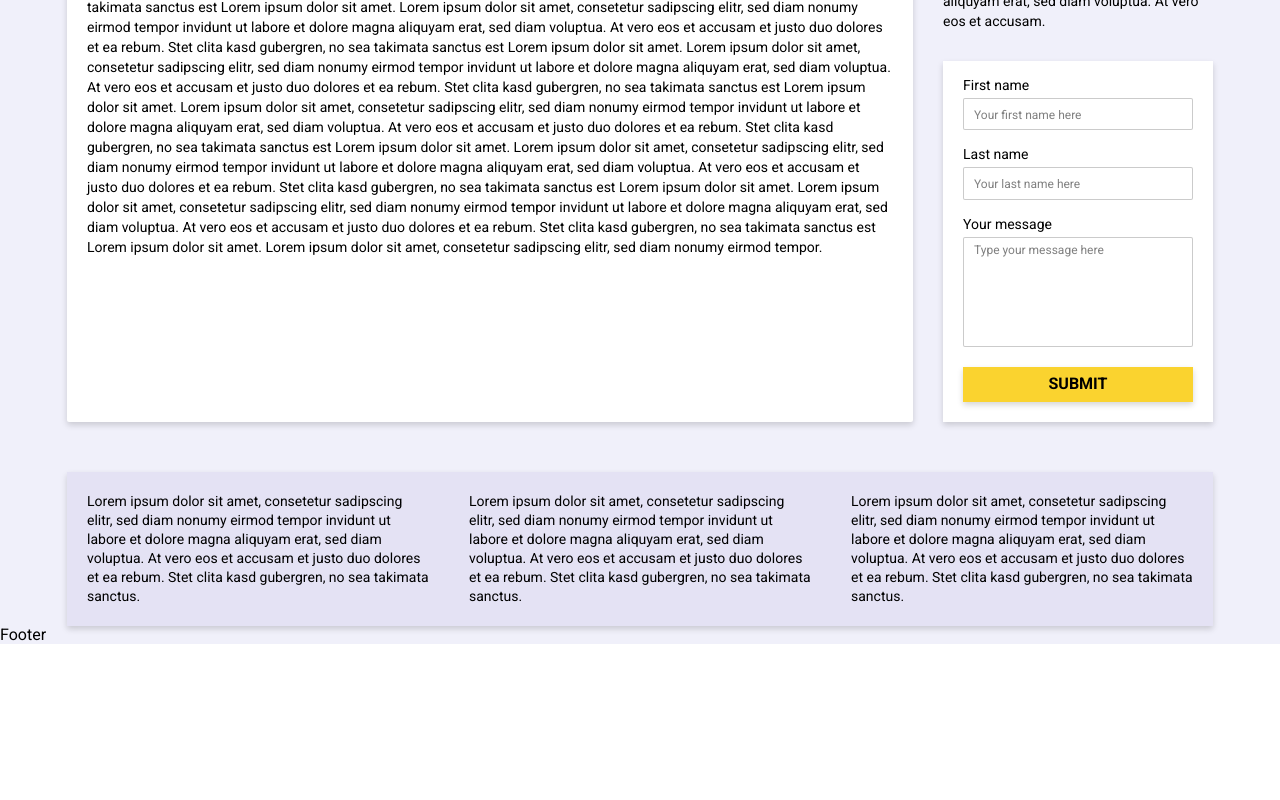
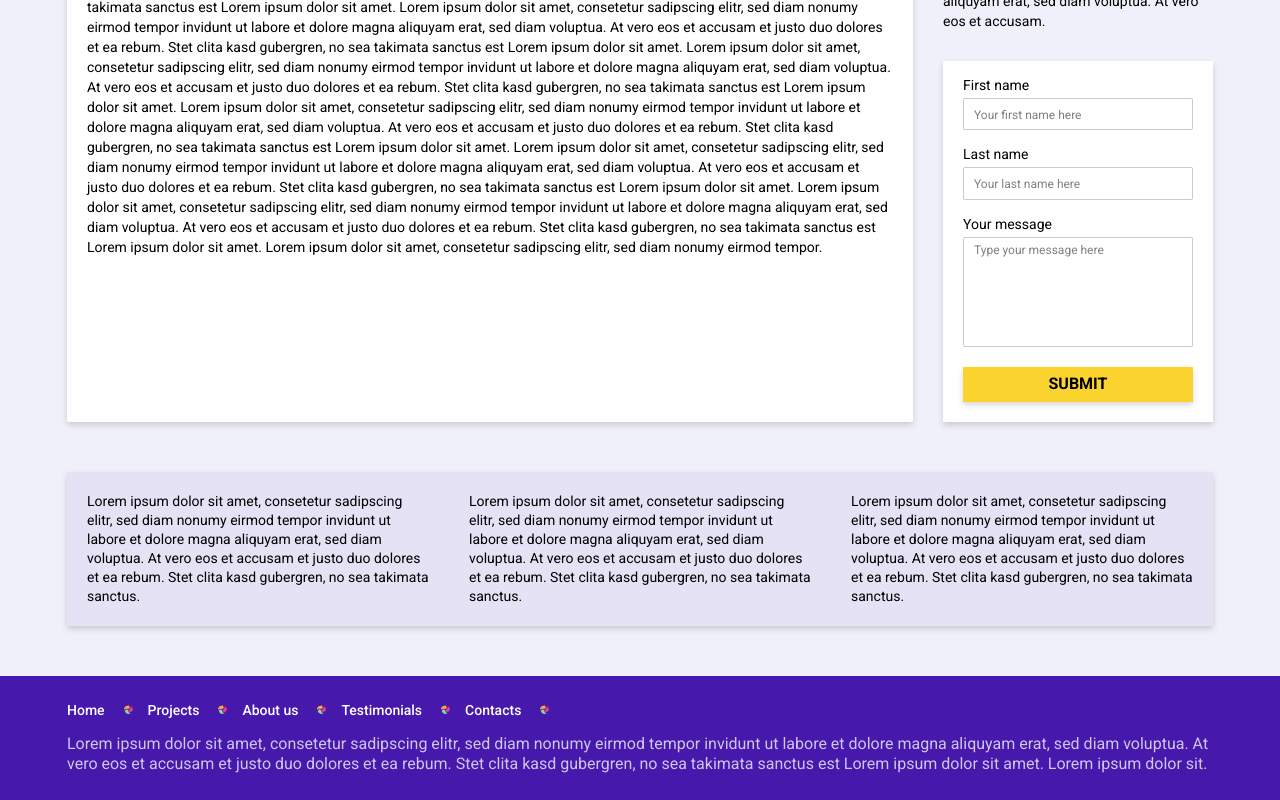
Before and after one commit to Loruz/eneba-test, a React (Create React App) app in the folder client/: page / in a window 1280 px wide. Shown: the part 291-1091 px from the top of the page. Before the commit the page ends 935 px from the top, so only its background shows below. Built offline with nearby package versions, Linux system fonts and the light colour scheme.

Commit message:
Footer styling

```diff
--- a/client/src/components/AppFooter/AppFooter.module.css
+++ b/client/src/components/AppFooter/AppFooter.module.css
@@ -0,0 +1,49 @@
+.footer {
+    background-color: var(--primary-color);
+    padding: 26px 0;
+}
+
+.innerContainer {
+    width: 100%;
+    max-width: calc(1146px + 40px);
+    margin: 0 auto;
+    padding: 0 20px;
+}
+
+.text {
+    --text-color: #FFFFFFBF;
+    line-height: 20px;
+    color: var(--text-color);
+}
+
+.linkList {
+    list-style: none;
+    display: flex;
+    margin: 0 0 16px 0;
+    padding: 0;
+}
+
+.listItem {
+    display: flex;
+    align-items: center;
+    justify-content: space-between;
+    margin-right: 15px;
+}
+
+.linkIcon {
+    margin-left: 19px;
+    width: 9px;
+    height: 9px;
+}
+
+.link {
+    color: var(--white-color);
+    transition: color .3s;
+    font-size: var(--text-font-size);
+    text-decoration: none;
+    font-weight: var(--font-normal);
+}
+
+.link:hover {
+    color: var(--yellow-hover-color);
+}
--- a/client/src/components/AppFooter/AppFooter.tsx
+++ b/client/src/components/AppFooter/AppFooter.tsx
@@ -1,9 +1,39 @@
 import React, { FC } from 'react'
+import styles from './AppFooter.module.css'
+import linkIcon from '../../assets/images/footer-link-icon.png'
 
-const AppFooter: FC = () =>{
+const AppFooter: FC = () => {
   return (
-    <div className='mainContainer'>
-      <div>Footer</div>
+    <div className={styles.footer}>
+      <div className={styles.innerContainer}>
+        <ul className={styles.linkList}>
+          <li className={styles.listItem}>
+            <a href="/#" className={styles.link}>Home</a>
+            <img src={linkIcon} alt="linkIcon" className={styles.linkIcon}/>
+          </li>
+          <li className={styles.listItem}>
+            <a href="/#" className={styles.link}>Projects</a>
+            <img src={linkIcon} alt="linkIcon" className={styles.linkIcon}/>
+          </li>
+          <li className={styles.listItem}>
+            <a href="/#" className={styles.link}>About us</a>
+            <img src={linkIcon} alt="linkIcon" className={styles.linkIcon}/>
+          </li>
+          <li className={styles.listItem}>
+            <a href="/#" className={styles.link}>Testimonials</a>
+            <img src={linkIcon} alt="linkIcon" className={styles.linkIcon}/>
+          </li>
+          <li className={styles.listItem}>
+            <a href="/#" className={styles.link}>Contacts</a>
+            <img src={linkIcon} alt="linkIcon" className={styles.linkIcon}/>
+          </li>
+        </ul>
+        <div className={styles.text}>
+          Lorem ipsum dolor sit amet, consetetur sadipscing elitr, sed diam nonumy eirmod tempor invidunt ut labore et
+          dolore magna aliquyam erat, sed diam voluptua. At vero eos et accusam et justo duo dolores et ea rebum. Stet
+          clita kasd gubergren, no sea takimata sanctus est Lorem ipsum dolor sit amet. Lorem ipsum dolor sit.
+        </div>
+      </div>
     </div>
   )
 }
--- a/client/src/components/AppNavigation/AppNavigation.module.css
+++ b/client/src/components/AppNavigation/AppNavigation.module.css
@@ -11,12 +11,12 @@
     max-width: 214px;
 }
 
-.innerWrap {
+.innerContainer {
     display: flex;
     align-content: center;
     justify-content: space-between;
     width: 100%;
-    max-width: calc(1106px + 40px);
+    max-width: calc(1146px + 40px);
     margin: 0 auto;
     padding: 0 20px;
 }
--- a/client/src/components/AppNavigation/AppNavigation.tsx
+++ b/client/src/components/AppNavigation/AppNavigation.tsx
@@ -5,7 +5,7 @@ import mainLogo from '../../assets/images/main-logo.svg'
 const AppNavigation: FC = () => {
   return (
     <header className={styles.header}>
-      <div className={styles.innerWrap}>
+      <div className={styles.innerContainer}>
         <img className={styles.logo} src={mainLogo} alt='Logo'/>
         <div className={styles.rightSide}>
           <ul className={styles.linkList}>
--- a/client/src/components/TestimonialList/Testimonial.module.css
+++ b/client/src/components/TestimonialList/Testimonial.module.css
@@ -6,6 +6,7 @@
     grid-column-gap: 40px;
     grid-template-columns: repeat(3, 1fr);
     padding: 20px;
+    margin-bottom: 50px;
 }
 
 .testimonial {
```
Also changed, not shown: client/src/assets/images/footer-link-icon.png (added).
